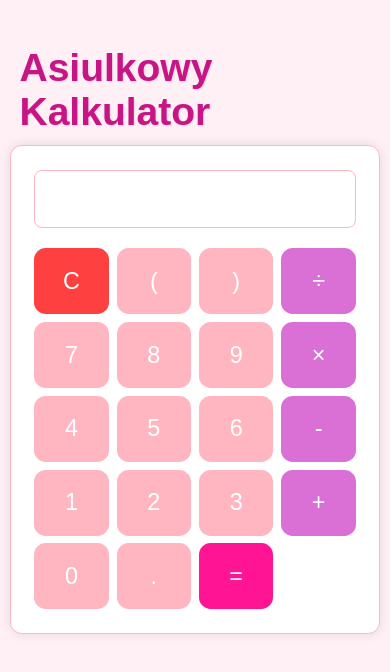
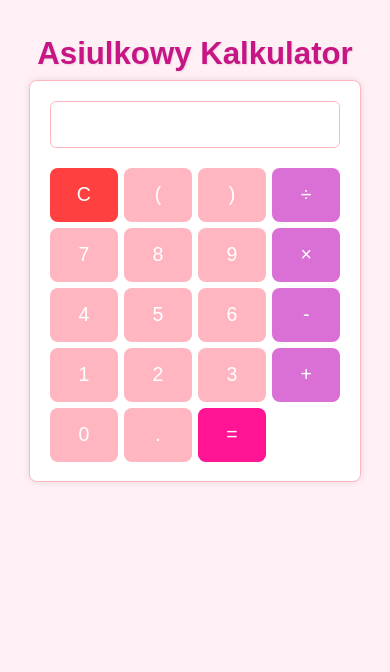
Before and after one commit to ziomtrzyk/github-pages, a plain HTML site: page index.html in a window 390 px wide. Drawn offline with Linux system fonts and the light colour scheme.

Commit message:
another change for mobile

```diff
--- a/index.html
+++ b/index.html
@@ -39,11 +39,11 @@
             box-sizing: border-box;
             background-color: #fff;
             color: #c71585;
-            height: 60px; /* Zmniejszona wysokość, bo bez zawijania */
+            height: 60px;
             line-height: 1.2;
             resize: none;
             overflow: hidden;
-            white-space: nowrap; /* Bez zawijania tekstu */
+            white-space: nowrap;
         }
         .buttons {
             display: grid;
@@ -115,54 +115,54 @@
         /* Styl dla telefonów (ekrany ≤ 768px) */
         @media (max-width: 768px) {
             body {
-                background: #fff0f5; /* Jaśniejsze tło */
-                padding: 5vw;
+                background: #fff0f5;
+                padding: 4vw;
             }
             h1 {
-                font-size: 8vw;
-                margin-bottom: 3vw;
+                font-size: 7vw;
+                margin-bottom: 2vw;
             }
             .calculator {
-                width: 90vw;
-                padding: 5vw;
-                border-radius: 3vw;
-                border: 0.5vw solid #ffb6c1;
-                box-shadow: 0 0 3vw rgba(0, 0, 0, 0.1);
+                width: 80vw; /* Mniejsza szerokość */
+                padding: 4vw;
+                border-radius: 2vw;
+                border: 0.4vw solid #ffb6c1;
+                box-shadow: 0 0 2vw rgba(0, 0, 0, 0.1);
                 background: #fff;
             }
             input[type="text"] {
-                font-size: 6vw;
-                height: 12vw; /* Mniejsza wysokość */
-                padding: 3vw;
-                border-radius: 2vw;
-                border: 0.5vw solid #ffb6c1;
+                font-size: 5vw; /* Mniejsza czcionka */
+                height: 10vw; /* Mniejsza wysokość */
+                padding: 2vw;
+                border-radius: 1.5vw;
+                border: 0.4vw solid #ffb6c1;
             }
             .buttons {
-                gap: 2vw;
+                gap: 1.5vw;
             }
             button {
-                padding: 4vw;
-                font-size: 5vw;
-                border-radius: 3vw;
+                padding: 3vw; /* Mniejsze przyciski */
+                font-size: 4vw; /* Mniejsza czcionka */
+                border-radius: 2vw;
             }
         }
 
         /* Dodatkowe dostosowanie dla bardzo małych ekranów */
         @media (max-width: 500px) {
             h1 {
-                font-size: 10vw;
+                font-size: 8vw;
             }
             .calculator {
-                width: 95vw;
-                padding: 6vw;
+                width: 85vw;
+                padding: 5vw;
             }
             input[type="text"] {
-                font-size: 7vw;
-                height: 15vw;
+                font-size: 6vw;
+                height: 12vw;
             }
             button {
-                padding: 5vw;
-                font-size: 6vw;
+                padding: 4vw;
+                font-size: 5vw;
             }
         }
     </style>
@@ -220,7 +220,7 @@
 
         function clearDisplay() {
             display.value = '';
-            display.style.fontSize = window.innerWidth <= 768 ? '6vw' : '36px';
+            display.style.fontSize = window.innerWidth <= 768 ? '5vw' : '36px';
         }
 
         function calculate() {
@@ -230,19 +230,19 @@
         }
 
         function adjustFontSize() {
-            let fontSize = window.innerWidth <= 768 ? 6 : 36; // 6vw na telefonach, 36px na komputerach
+            let fontSize = window.innerWidth <= 768 ? 5 : 36; // 5vw na telefonach, 36px na komputerach
             display.style.fontSize = window.innerWidth <= 768 ? fontSize + 'vw' : fontSize + 'px';
 
             const temp = document.createElement('span');
             temp.style.visibility = 'hidden';
             temp.style.position = 'absolute';
-            temp.style.whiteSpace = 'nowrap'; // Bez zawijania
+            temp.style.whiteSpace = 'nowrap';
             temp.style.fontSize = display.style.fontSize;
             temp.style.fontFamily = getComputedStyle(display).fontFamily;
             temp.innerText = display.value;
             document.body.appendChild(temp);
 
-            const maxWidth = display.clientWidth - (window.innerWidth <= 768 ? 6 : 40);
+            const maxWidth = display.clientWidth - (window.innerWidth <= 768 ? 4 : 40);
 
             while (temp.offsetWidth > maxWidth && fontSize > (window.innerWidth <= 768 ? 1.5 : 6)) {
                 fontSize -= window.innerWidth <= 768 ? 0.2 : 1;
```
